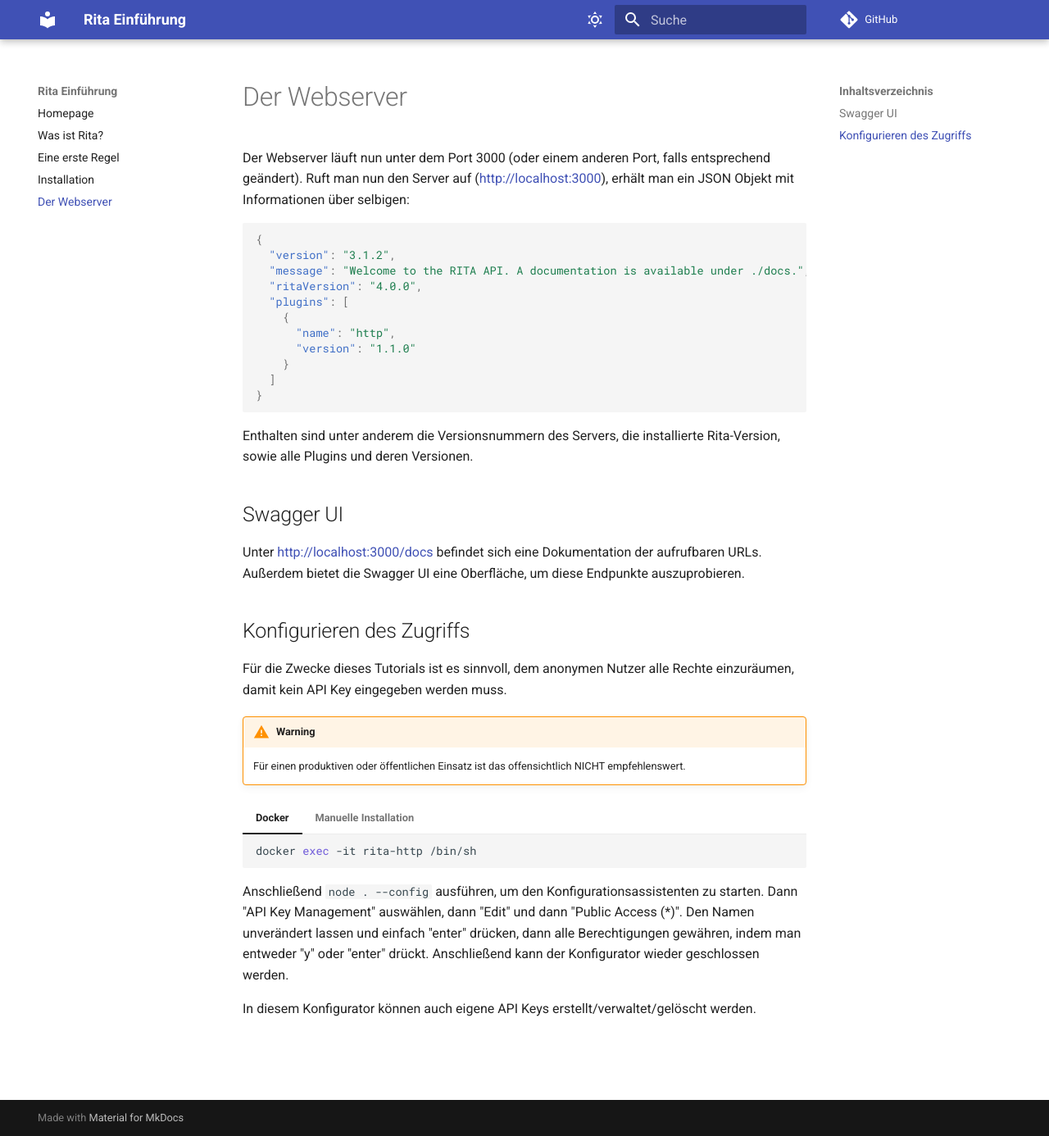
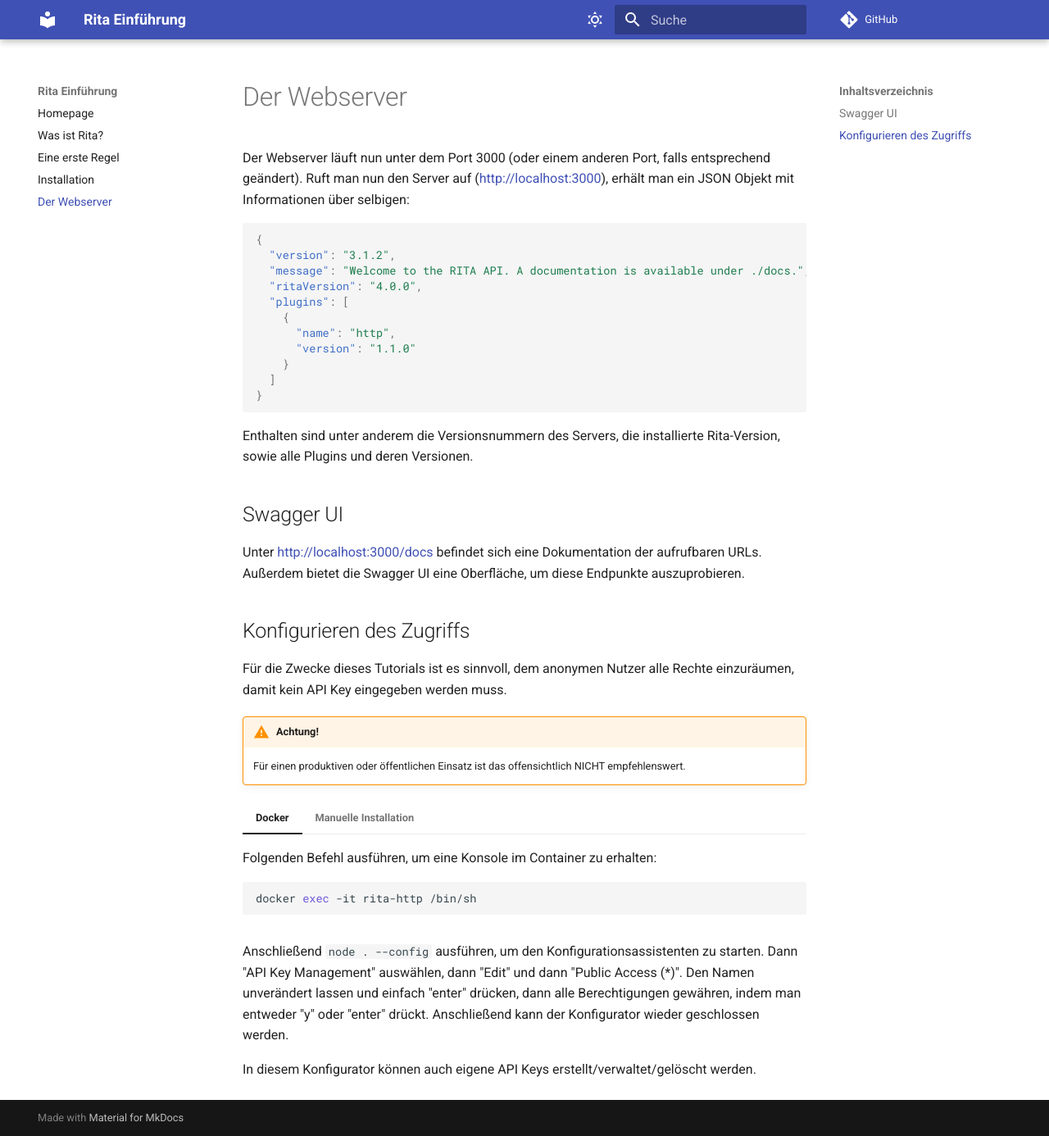
Before and after one commit to educorvi/rita_einfuehrung, an MkDocs documentation site: the page built from docs/04_webserver.md, in a window 1280 px wide and 1386 px high. Shown: the whole window at 82% size. Built offline with MkDocs 1.6.1 and Material for MkDocs 9.7.7, drawn with Linux system fonts in a browser that asks for light colours; comment, search, counter and statistics services are not loaded.

Commit message:
schreibfehler und kleineres

````diff
--- a/docs/04_webserver.md
+++ b/docs/04_webserver.md
@@ -21,15 +21,16 @@
 
 ## Konfigurieren des Zugriffs
 Für die Zwecke dieses Tutorials ist es sinnvoll, dem anonymen Nutzer alle Rechte einzuräumen, damit kein API Key eingegeben werden muss.
-!!! warning
+!!! warning "Achtung!"
     Für einen produktiven oder öffentlichen Einsatz ist das offensichtlich NICHT empfehlenswert.
 
 === "Docker"
+    Folgenden Befehl ausführen, um eine Konsole im Container zu erhalten:
     ```bash
     docker exec -it rita-http /bin/sh
     ```
 === "Manuelle Installation"
-    In das Arbeitsverzeichnis zu wechseln.
+    In das Arbeitsverzeichnis wechseln, indem der Server liegt (selber Ordner, der auch `package.json` enthält)
 
 Anschließend `node . --config` ausführen, um den Konfigurationsassistenten zu starten. Dann "API Key Management" auswählen, dann "Edit" und dann "Public Access (*)". Den Namen unverändert lassen und einfach "enter" drücken, dann alle Berechtigungen gewähren, indem man entweder "y" oder "enter" drückt. Anschließend kann der Konfigurator wieder geschlossen werden.
 
````
